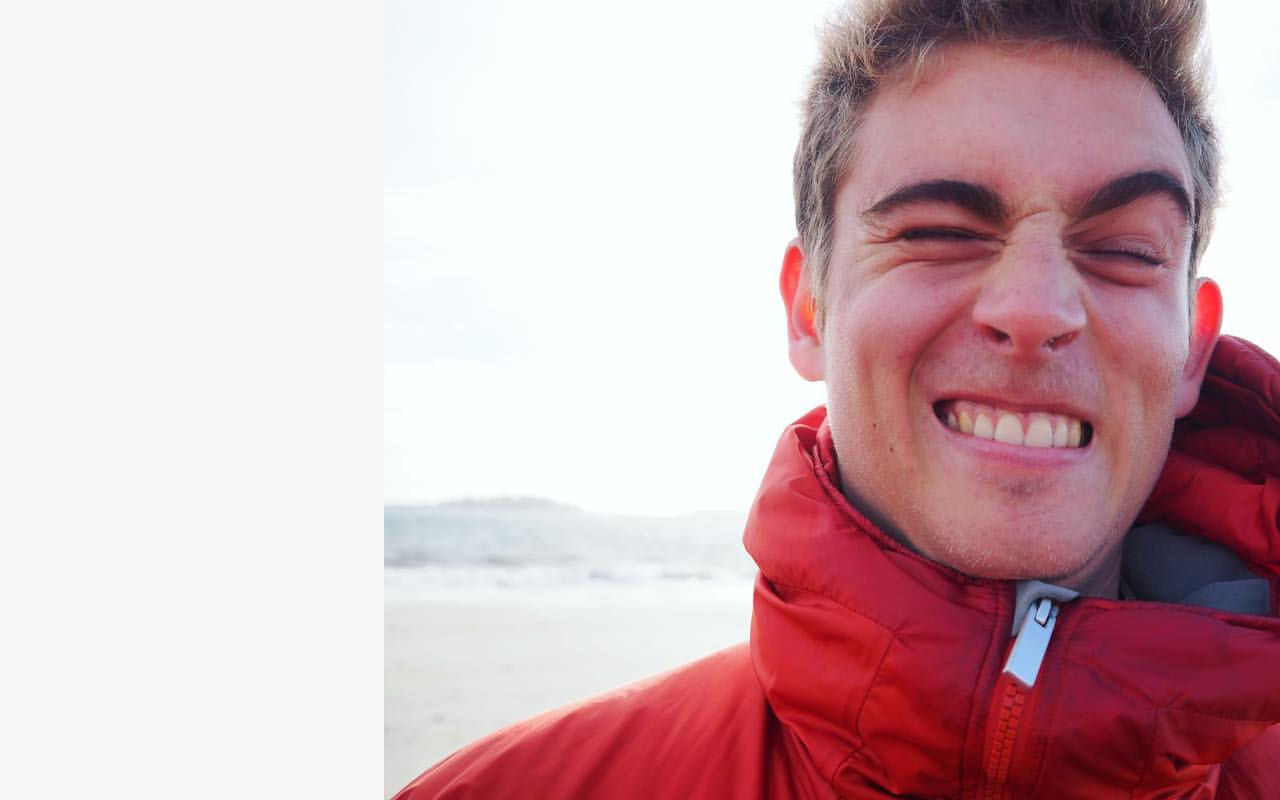
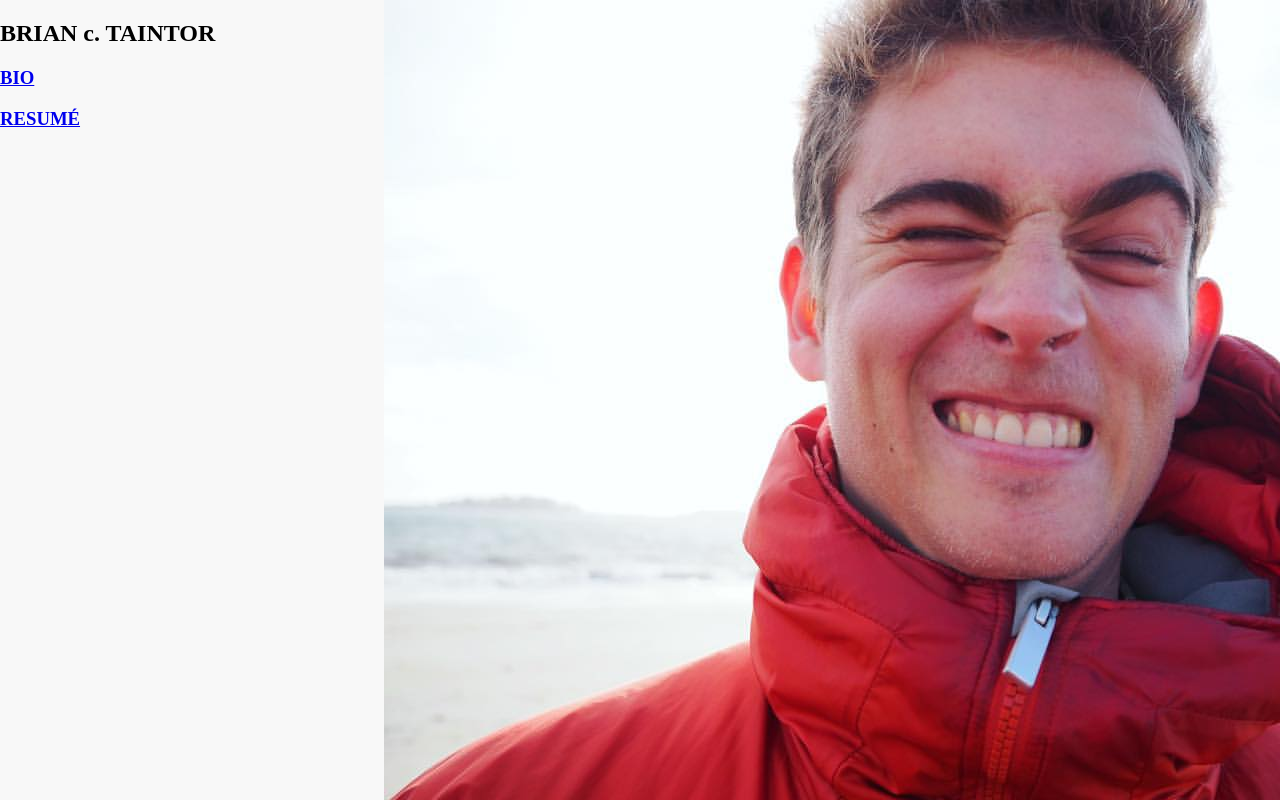
Before and after one commit to btaintor/btaintor.github.io, a plain HTML site: page index.html in a window 1280 px wide. Drawn offline with Linux system fonts and the light colour scheme.

Commit message:
inserting photo

```diff
--- a/index.html
+++ b/index.html
@@ -7,6 +7,9 @@
 <body>
 	<div id="full">
 		<div id="menu">
+			<h2>BRIAN c. TAINTOR</h2>
+			<h3><a href="http://btaintor.github.io/bio">BIO</a></h3>
+			<h3><a href="http://btaintor.github.io/resume">RESUMÉ</a></h3>
 		</div>
 		<div id="image">
 		</div>
```
